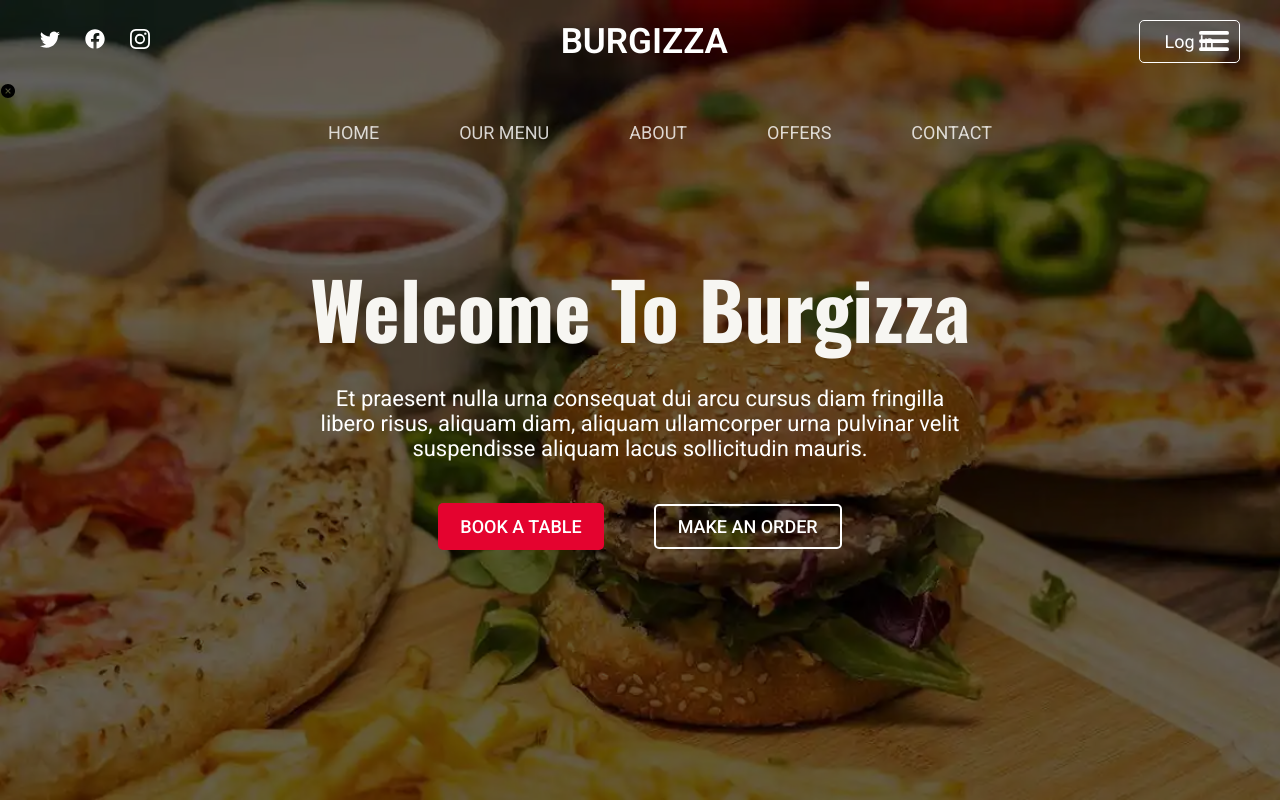
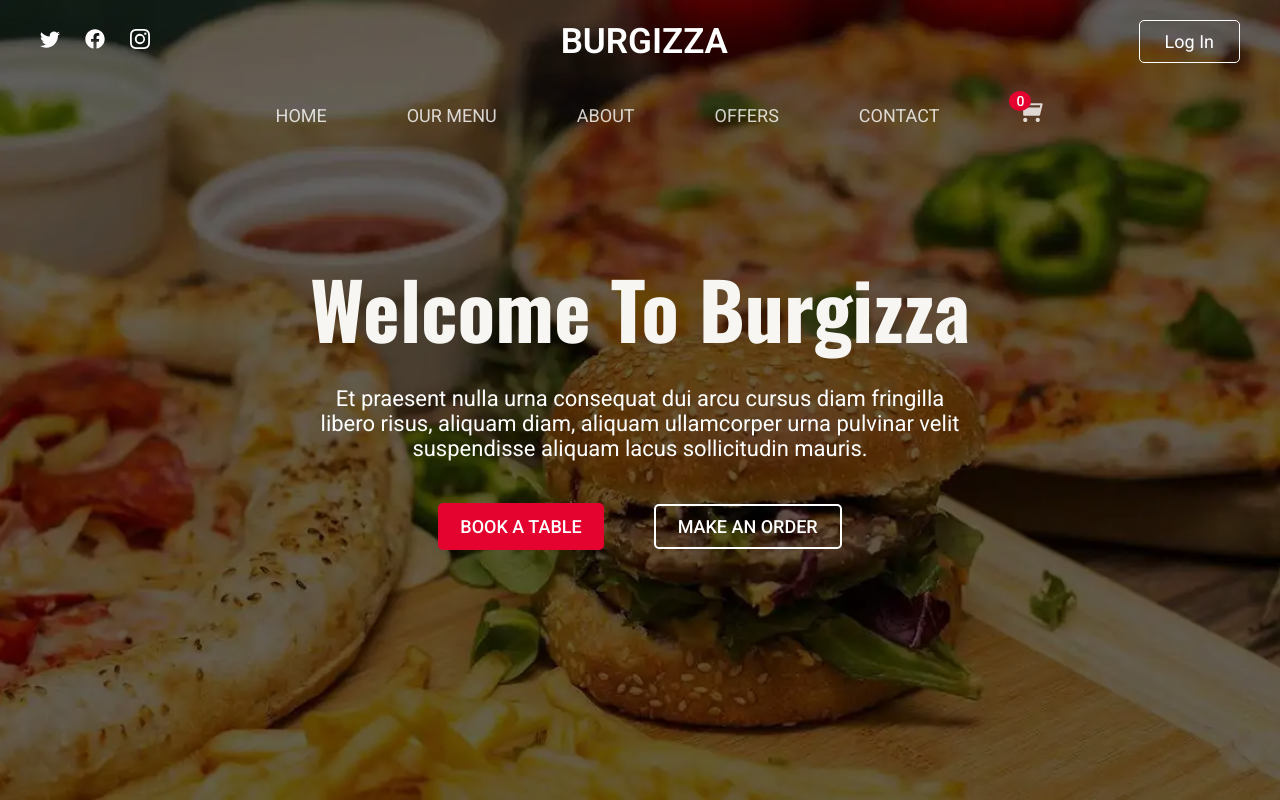
Before and after one commit to ahmed-alfarouq/BurgizzaRestaurant, a Next.js app: page / in a window 1280 px wide. Shown: the top 800 px of the page. Built offline with nearby package versions, Linux system fonts and the light colour scheme.

Commit message:
update navbar UI

```diff
--- a/src/app/globals.css
+++ b/src/app/globals.css
@@ -71,6 +71,14 @@ a {
 
 ul {
   list-style-type: none;
+}
+
+button {
+  background-color: transparent;
+  border: none;
+  outline: none;
+  cursor: pointer;
+  padding: 0;
 }
 
 .container {
--- a/src/components/Navbar.tsx
+++ b/src/components/Navbar.tsx
@@ -2,11 +2,10 @@
 import styles from "@/styles/features/Navbar.module.css";
 
 import Link from "next/link";
-import { useLayoutEffect, useRef, useState } from "react";
+import { useEffect, useRef, useState } from "react";
 import { useAppSelector } from "@/lib/hooks";
 
 // Import Icons
-import { AiFillCloseCircle } from "react-icons/ai";
 import { RiShoppingCartFill } from "react-icons/ri";
 
 // Import Components
@@ -22,13 +21,16 @@ const Navbar = () => {
 
   const cartRef = useRef<HTMLDivElement>(null);
 
-  const toggleOpenClass = () => {
+  const toggleNavbar = () => {
+    if (isMobile) {
       setOpenMenu((prev) => !prev);
+    }
   };
 
   const toggleCart = () => {
     cartRef.current?.classList.toggle("open");
   };
+
   const numOfPizzaInCart = useAppSelector(
     (state) => state.pizza.numOfPizzaInCart
   );
@@ -36,7 +38,7 @@ const Navbar = () => {
     (state) => state.burger.numOfBurgerInCart
   );
 
-  useLayoutEffect(() => {
+  useEffect(() => {
     if (window.innerWidth <= 991.99) {
       setIsMobel(true);
     }
@@ -45,6 +47,7 @@ const Navbar = () => {
   return (
     <header className={styles.navbar}>
       <div className={styles.main_header_bar}>
+        {!isMobile && (
           <div className={styles.social_media}>
             <Link href="#">
               <BsTwitter />
@@ -56,52 +59,62 @@ const Navbar = () => {
               <BsInstagram />
             </Link>
           </div>
+        )}
         <span className={styles.logo}>Burgizza</span>
+        {!isMobile && (
           <Link href="/login" className={styles.login}>
             Log In
           </Link>
+        )}
       </div>
       <nav className={`${styles.collapse_menu} ${openMenu && styles.open}`}>
-        <AiFillCloseCircle
-          className={styles.close_menu}
-          onClick={toggleOpenClass}
-        />
         <ul>
-          <li onClick={toggleOpenClass}>
+          <li onClick={toggleNavbar}>
             <Link href="/">Home</Link>
           </li>
-          <li onClick={toggleOpenClass}>
+          <li onClick={toggleNavbar}>
             <Link href="/menu">Our Menu</Link>
           </li>
-          <li onClick={toggleOpenClass}>
+          <li onClick={toggleNavbar}>
             <Link href="/about">About</Link>
           </li>
-          <li onClick={toggleOpenClass}>
+          <li onClick={toggleNavbar}>
             <Link href="/offers">Offers</Link>
           </li>
-          <li onClick={toggleOpenClass}>
+          <li onClick={toggleNavbar}>
             <Link href="/contact">Contact</Link>
           </li>
-          {isMobile ?? (
+
           <li className={styles.cart_icon}>
-              <RiShoppingCartFill onClick={toggleCart} />
-              {numOfBurgerInCart + numOfPizzaInCart > 0 && (
-                <span onClick={toggleCart}>
+            <button type="button" onClick={toggleCart}>
+              <span className="sr-only">Cart</span>
+              <RiShoppingCartFill />
+            </button>
+
+            {numOfBurgerInCart + numOfPizzaInCart === 0 && (
+              <span
+                onClick={toggleCart}
+                aria-label={`Cart contains ${
+                  numOfBurgerInCart + numOfPizzaInCart
+                } of items`}
+                aria-live="polite"
+              >
                 {numOfBurgerInCart + numOfPizzaInCart}
               </span>
             )}
           </li>
-          )}
         </ul>
       </nav>
+      {isMobile && (
         <button
           type="button"
           className={`${styles.toggle_icon} ${openMenu && styles.open}`}
-        onClick={toggleOpenClass}
+          onClick={toggleNavbar}
         >
           <span className="sr-only">Open Menu</span>
           {!openMenu ? <IoMenu /> : <CgClose />}
         </button>
+      )}
       {/* <Cart toggleCart={toggleCart} cartRef={cartRef} /> */}
     </header>
   );
--- a/src/styles/features/Navbar.module.css
+++ b/src/styles/features/Navbar.module.css
@@ -6,7 +6,6 @@
   left: 0;
   min-height: 80px;
   z-index: 999;
-  overflow: hidden;
 }
 
 .main_header_bar {
@@ -45,7 +44,33 @@
   color: black;
 }
 
-.navbar .collapse_menu ul {
+.cart_icon {
+  position: relative;
+}
+
+.cart_icon button {
+  color: #ffffffcc;
+  font-size: 25px;
+  transition: 0.2s;
+}
+
+.cart_icon button:hover {
+  color: #fff;
+}
+
+.cart_icon span {
+  position: absolute;
+  top: 8px;
+    left: 15px;
+  font-size: 14px;
+  background: #e4032f;
+  padding: 2px 7px;
+  color: #fff;
+  font-weight: 500;
+  border-radius: 50%;
+}
+
+.collapse_menu ul {
   margin: 0;
   display: flex;
   justify-content: center;
@@ -53,7 +78,7 @@
   gap: 30px;
 }
 
-.navbar .collapse_menu ul li {
+.collapse_menu ul li {
   padding: 15px 25px;
   text-transform: uppercase;
   font-size: 18px;
@@ -61,20 +86,16 @@
   transition: 0.4s;
 }
 
-.navbar .collapse_menu ul li:hover {
+.collapse_menu ul li:hover {
   color: #ffffff;
 }
 
 .toggle_icon {
   position: absolute;
-  top: 20px;
+  top: 25px;
   right: 40px;
-  background-color: transparent;
-  border: none;
-  outline: none;
-  font-size: 40px;
+  font-size: 30px;
   color: #fff;
-  cursor: pointer;
 }
 
 @media only screen and (max-width: 991.99px) {
@@ -82,9 +103,8 @@
     justify-content: center;
   }
 
-  .main_header_bar .social_media,
-  .main_header_bar .login {
-    display: none;
+  .main_header_bar {
+    padding: 20px 35px;
   }
 
   .collapse_menu {
@@ -99,100 +119,42 @@
 
   .collapse_menu ul {
     display: block;
-    text-align: center;
   }
+
   .collapse_menu ul li {
     color: #000;
+    text-transform: capitalize;
+    font-size: 16px;
+    padding: 15px 0;
+  }
+
+  .collapse_menu ul li:hover {
+    color: #e4032f;
+  }
+
+  .collapse_menu ul li a {
+    display: block;
+    padding: 5px 0;
+  }
+
+  .cart_icon {
+    padding: 0;
+  }
+
+  .cart_icon button {
+    color: #000;
+  }
+
+  .cart_icon button:hover {
+    color: #e4032f;
+  }
+
+  .cart_icon span {
+    top: 8px;
+    left: -8px;
   }
 
   .toggle_icon {
     display: block;
   }
-
-  .navbar .cart_icon {
-    position: relative;
-    margin-left: 40px;
-    cursor: pointer;
-  }
-
-  .navbar .cart_icon svg {
-    color: rgb(201, 255, 153);
-    font-size: 25px;
-  }
-
-  .navbar .cart_icon span {
-    position: absolute;
-    top: -3px;
-    left: -6px;
-    font-size: 10px;
-    background: rgb(201 255 153);
-    padding: 1px 7px;
-    color: rgb(0, 128, 0);
-    font-family: "Oswald";
-    font-weight: 500;
-    border-radius: 50%;
-  }
 }
-
-@media only screen and (max-width: 767.99px) {
-  .navbar {
-    justify-content: flex-start;
-  }
-  .navbar .logo {
-    margin-left: 20px;
-  }
-
-  .navbar .collapse_menu svg:nth-child(2) {
-    margin: 10px auto 0;
-  }
-
-  .navbar .collapse_menu ul {
-    display: block;
-    text-align: center;
-  }
-
-  .navbar .toggle_icon {
-    display: block;
-    transition: 0.3s;
-  }
-
-  .navbar .cart_icon {
-    position: relative;
-    margin-left: 40px;
-    cursor: pointer;
-  }
-
-  .navbar .cart_icon svg {
-    color: rgb(201, 255, 153);
-    font-size: 23px;
-  }
-
-  .navbar .cart_icon span {
-    position: absolute;
-    top: -3px;
-    left: -6px;
-    font-size: 10px;
-    background: rgb(201 255 153);
-    padding: 1px 7px;
-    color: rgb(0, 128, 0);
-    font-family: "Oswald";
-    font-weight: 500;
-    border-radius: 50%;
-  }
-}
-
-@media only screen and (max-width: 576.99px) {
-  .navbar .logo {
-    margin-left: 4px;
-  }
-  .navbar .logo {
-    font-size: 22px;
-  }
-  .navbar .toggle_icon {
-    top: 20px;
-    right: 10px;
-  }
-  .navbar .toggle_icon span {
-    width: 50px;
-  }
-}
```
Lines whose indentation alone changed are shown as unchanged.
